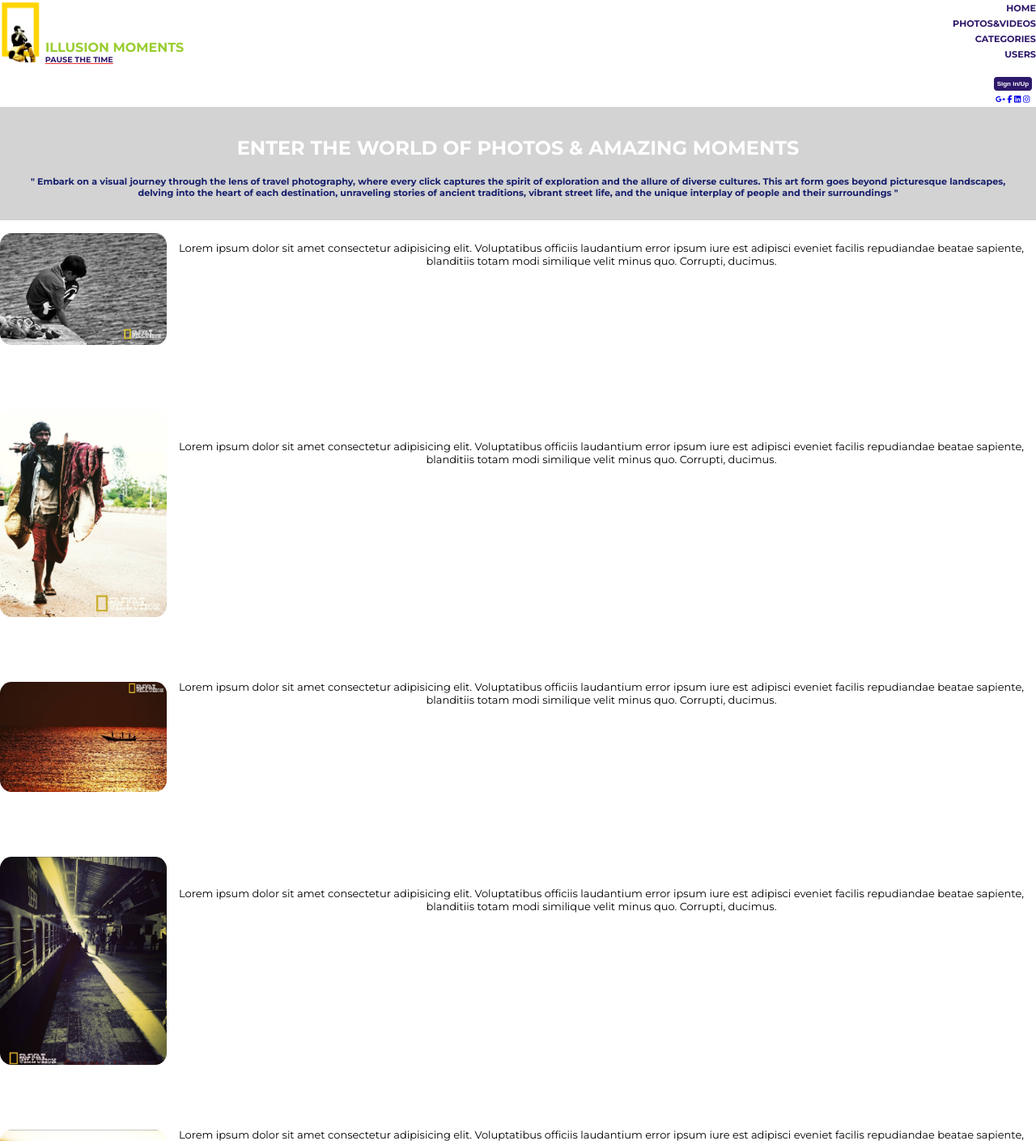
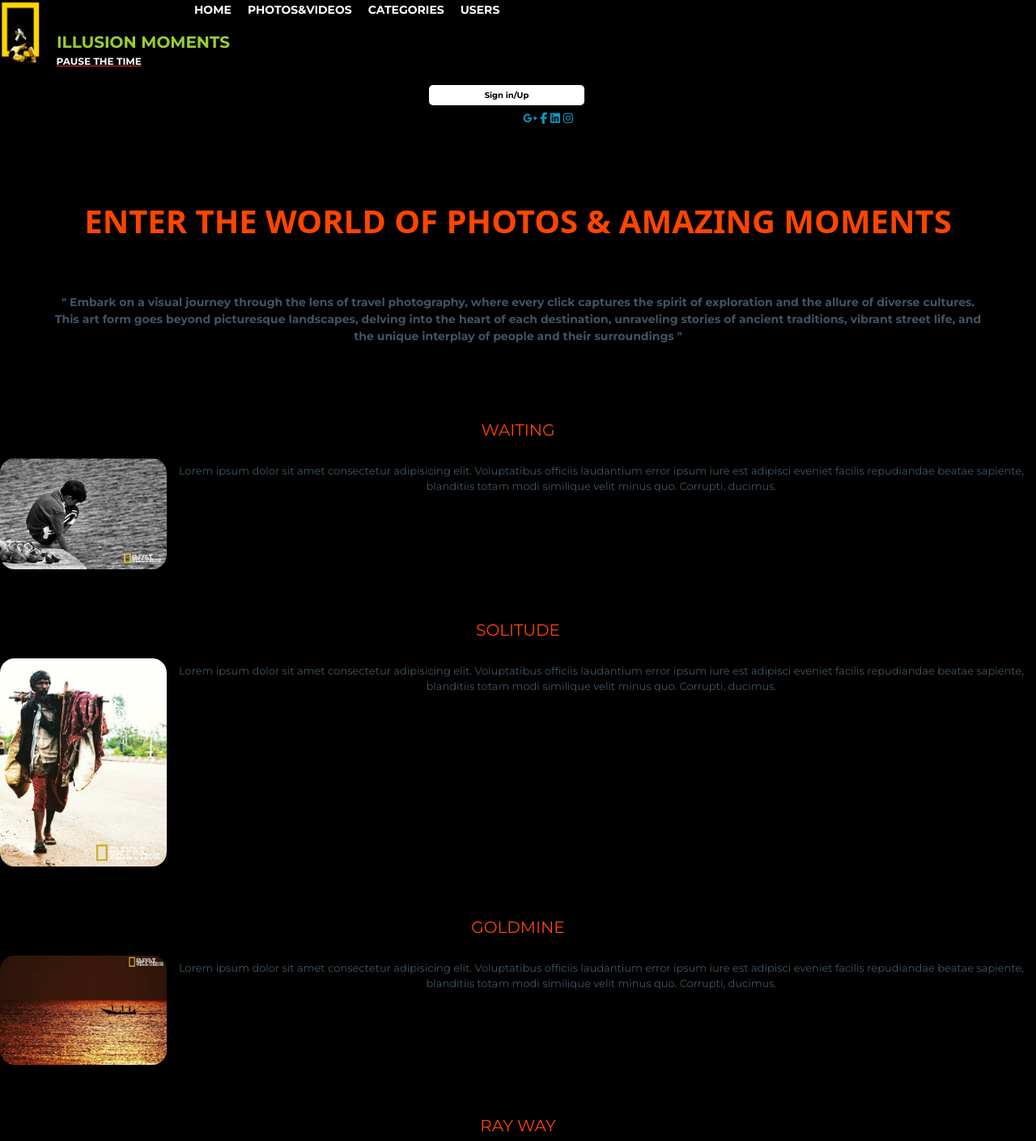
Before and after one commit to saswat-coder/code, a plain HTML site: page index.html in a window 1280 px wide. Shown: the top 1409 px of the page at 81% size. Drawn offline with nearby package versions, Linux system fonts and the light colour scheme.

Commit message:
3rd change

```diff
--- a/index.html
+++ b/index.html
@@ -4,6 +4,7 @@
     <meta charset="UTF-8">
     <meta name="viewport" content="width=device-width, initial-scale=1.0">
     <title>ILLUSION MOMENTS</title>
+    <link href="https://cdn.jsdelivr.net/npm/@picocss/pico@1.5.11/css/pico.min.css" rel="stylesheet">
     <link rel="stylesheet" href="https://cdnjs.cloudflare.com/ajax/libs/font-awesome/6.5.1/css/all.min.css">
     <link rel="stylesheet" href="style.css">
 </head>
@@ -24,10 +25,10 @@
 
             <nav class="otheroption">
                 <ul>
-                    <div class="item1"><a href="#">home</a></div>
-                    <div class="item2"><a href="#">photos&videos</a></div>
-                    <div class="item3"><a href="#">categories</a></div>
-                    <div class="item4"><a href="#">users</a></div>
+                   <li><div class="item1"><a href="#">home</a></div></li>
+                   <li><div class="item2"><a href="#">photos&videos</a></div></li>
+                   <li><div class="item3"><a href="#">categories</a></div></li>
+                   <li><div class="item4"><a href="#">users</a></div></li>
                 </ul>
              </nav>
 
@@ -56,36 +57,44 @@
      </div>
 
      <div class="photos">
+
+        <div class="h1">waiting</div>
         <div class="contant1">
             <img src="images/image1.jpg" alt="" class="image1">
             <p class="text1">Lorem ipsum dolor sit amet consectetur adipisicing elit. Voluptatibus officiis laudantium error ipsum iure est adipisci eveniet facilis repudiandae beatae sapiente, blanditiis totam modi similique velit minus quo. Corrupti, ducimus.</p>
          </div>
 
+         <div class="h2">solitude</div>
          <div class="contant2">
             <img src="images/image2.jpg" alt="" class="image2">
             <p class="text2">Lorem ipsum dolor sit amet consectetur adipisicing elit. Voluptatibus officiis laudantium error ipsum iure est adipisci eveniet facilis repudiandae beatae sapiente, blanditiis totam modi similique velit minus quo. Corrupti, ducimus.</p>
          </div>
 
+         <div class="h3">goldmine</div>
          <div class="contant3">
             <img src="images/image4.jpg" alt="" class="image3">
             <p class="text3">Lorem ipsum dolor sit amet consectetur adipisicing elit. Voluptatibus officiis laudantium error ipsum iure est adipisci eveniet facilis repudiandae beatae sapiente, blanditiis totam modi similique velit minus quo. Corrupti, ducimus.</p>
          </div>
 
+         <div class="h4">ray way</div>
          <div class="contant4">
             <img src="images/image3.jpg" alt="" class="image4">
             <p class="text4">Lorem ipsum dolor sit amet consectetur adipisicing elit. Voluptatibus officiis laudantium error ipsum iure est adipisci eveniet facilis repudiandae beatae sapiente, blanditiis totam modi similique velit minus quo. Corrupti, ducimus.</p>
          </div>
 
+         <div class="h5">watching</div>
          <div class="contant5">
             <img src="images/image5.jpg" alt="" class="image5">
             <p class="text5">Lorem ipsum dolor sit amet consectetur adipisicing elit. Voluptatibus officiis laudantium error ipsum iure est adipisci eveniet facilis repudiandae beatae sapiente, blanditiis totam modi similique velit minus quo. Corrupti, ducimus.</p>
          </div>
 
+         <div class="h6">anna</div>
          <div class="contant6">
             <img src="images/image7.jpg" alt="" class="image6">
             <p class="text6">Lorem ipsum dolor sit amet consectetur adipisicing elit. Voluptatibus officiis laudantium error ipsum iure est adipisci eveniet facilis repudiandae beatae sapiente, blanditiis totam modi similique velit minus quo. Corrupti, ducimus.</p>
          </div>
 
+         <div class="h7">efforts</div>
          <div class="contant7">
             <img src="images/image6.jpg" alt="" class="image7">
             <p class="text7">Lorem ipsum dolor sit amet consectetur adipisicing elit. Voluptatibus officiis laudantium error ipsum iure est adipisci eveniet facilis repudiandae beatae sapiente, blanditiis totam modi similique velit minus quo. Corrupti, ducimus.</p>
--- a/style.css
+++ b/style.css
@@ -3,10 +3,10 @@
 body {
     font-family: 'Montserrat', sans-serif;
     margin: 0;
+    background-color: black;
 }
 
 .hero-logo {
-    background: white;
     background-size: cover;
     width: 100%;
 }
@@ -29,7 +29,7 @@ header {
 }
 
 .new {
-    color: #2e186a;
+    color: #ffffff;
     text-transform: uppercase;
     font-weight: bold;
     text-decoration-line: underline;
@@ -40,20 +40,24 @@ header {
 }
 
 .otheroption {
-    text-align: right;
-    margin-top:-6em;
+    margin: -7em 0 0 12em;
 }
+
+
 
 .otheroption a {
     text-transform: uppercase;
     font-size: .7rem;
     font-weight: bold;
-    color: #2e186a;
+    color: #ffffff;
     text-decoration: none;
 
 }
 
 #button {
+    width: 15%;
+    margin-left: 26.5em;
+    margin-top: 3em;
     text-align: right;
     margin-right: .3em;
 }
@@ -61,8 +65,8 @@ header {
 button {
     font-weight: bold;
     font-size: .5rem;
-    color: rgb(255, 255, 255);
-    background-color: #2e186a;
+    color: rgb(0, 0, 0);
+    background-color: #ffffff;
     border-radius: .5em;
     border: none;
     padding: .5em .5em .5em .5em;
@@ -70,26 +74,25 @@ button {
 }
 
 button:hover {
-    background-color: rgb(214, 8, 8);
+    background-color: rgb(226, 223, 17);
 }
 
 
 .social-icons {
-    margin: .5em .3em;
-    font-size: .6rem;
-
+    margin: -1em 1em;
+    font-size: .7rem;
 }
 
 .middle {
-    background-color: #d3d3d3;
-    color: #18216d;
+    color: #ffffff;
     text-align: center;
     padding: 1em 1em 1em 1em;
+    margin: 2em 2em 2em 2em;
 }
 
 .middle h1 {
     text-transform: uppercase;
-    color: white;
+    color: orangered;
 }
 
 .middle p {
@@ -113,6 +116,8 @@ label {
 .photos {
     display: flex;
     flex-direction: column;
+    color: #ffffff;
+    text-align: center;
 }
 
 .contant1 {
@@ -121,6 +126,11 @@ label {
     margin: 0;
 }
 
+.h1 {
+    text-align: center;
+    text-transform: uppercase;
+    color: orangered;
+}
 .image1 {
     width: 206px;
     height: fit-content;
@@ -139,15 +149,21 @@ label {
     margin: 0;
 }
 
+.h2 {
+    margin-top: 3em;
+    text-align: center;
+    text-transform: uppercase;
+    color: orangered;
+}
 .image2 {
     width: 206px;
     height: fit-content;
-    margin-top: 5em;
+    margin-top: 1em;
     border-radius: .9em;
 }
 
 .text2 {
-    margin-top: 9em;
+    margin-top: 2em;
     font-size: small;
 }
 
@@ -157,15 +173,21 @@ label {
     margin: 0;
 }
 
+.h3 {
+    margin-top: 3em;
+    text-align: center;
+    text-transform: uppercase;
+    color: orangered;
+}
 .image3 {
     width: 206px;
     height: fit-content;
-    margin-top: 5em;
+    margin-top: 1em;
     border-radius: .9em;
 }
 
 .text3 {
-    margin-top: 6em;
+    margin-top: 2em;
     font-size: small;
 }
 
@@ -175,15 +197,21 @@ label {
     margin: 0;
 }
 
+.h4 {
+    margin-top: 3em;
+    text-align: center;
+    text-transform: uppercase;
+    color: orangered;
+}
 .image4 {
     width: 206px;
     height: fit-content;
-    margin-top: 5em;
+    margin-top: 1em;
     border-radius: .9em;
 }
 
 .text4 {
-    margin-top: 9em;
+    margin-top: 2em;
     font-size: small;
 }
 
@@ -193,15 +221,21 @@ label {
     margin: 0;
 }
 
+.h5 {
+    margin-top: 3em;
+    text-align: center;
+    text-transform: uppercase;
+    color: orangered;
+}
 .image5 {
     width: 206px;
     height: fit-content;
-    margin-top: 5em;
+    margin-top: 1em;
     border-radius: .9em;
 }
 
 .text5 {
-    margin-top: 6em;
+    margin-top: 2em;
     font-size: small;
 }
 
@@ -211,15 +245,21 @@ label {
     margin: 0;
 }
 
+.h6 {
+    margin-top: 3em;
+    text-align: center;
+    text-transform: uppercase;
+    color: orangered;
+}
 .image6 {
     width: 206px;
     height: fit-content;
-    margin-top: 5em;
+    margin-top: 1em;
     border-radius: .9em;
 }
 
 .text6 {
-    margin-top: 9em;
+    margin-top: 2em;
     font-size: small;
 }
 .contant7 {
@@ -228,14 +268,20 @@ label {
     margin: 0;
 }
 
+.h7 {
+    margin-top: 3em;
+    text-align: center;
+    text-transform: uppercase;
+    color: orangered;
+}
 .image7 {
     width: 206px;
     height: fit-content;
-    margin-top: 5em;
+    margin-top: 1em;
     border-radius: .9em;
 }
 
 .text7 {
-    margin-top: 6em;
+    margin-top: 2em;
     font-size: small;
 }
```
